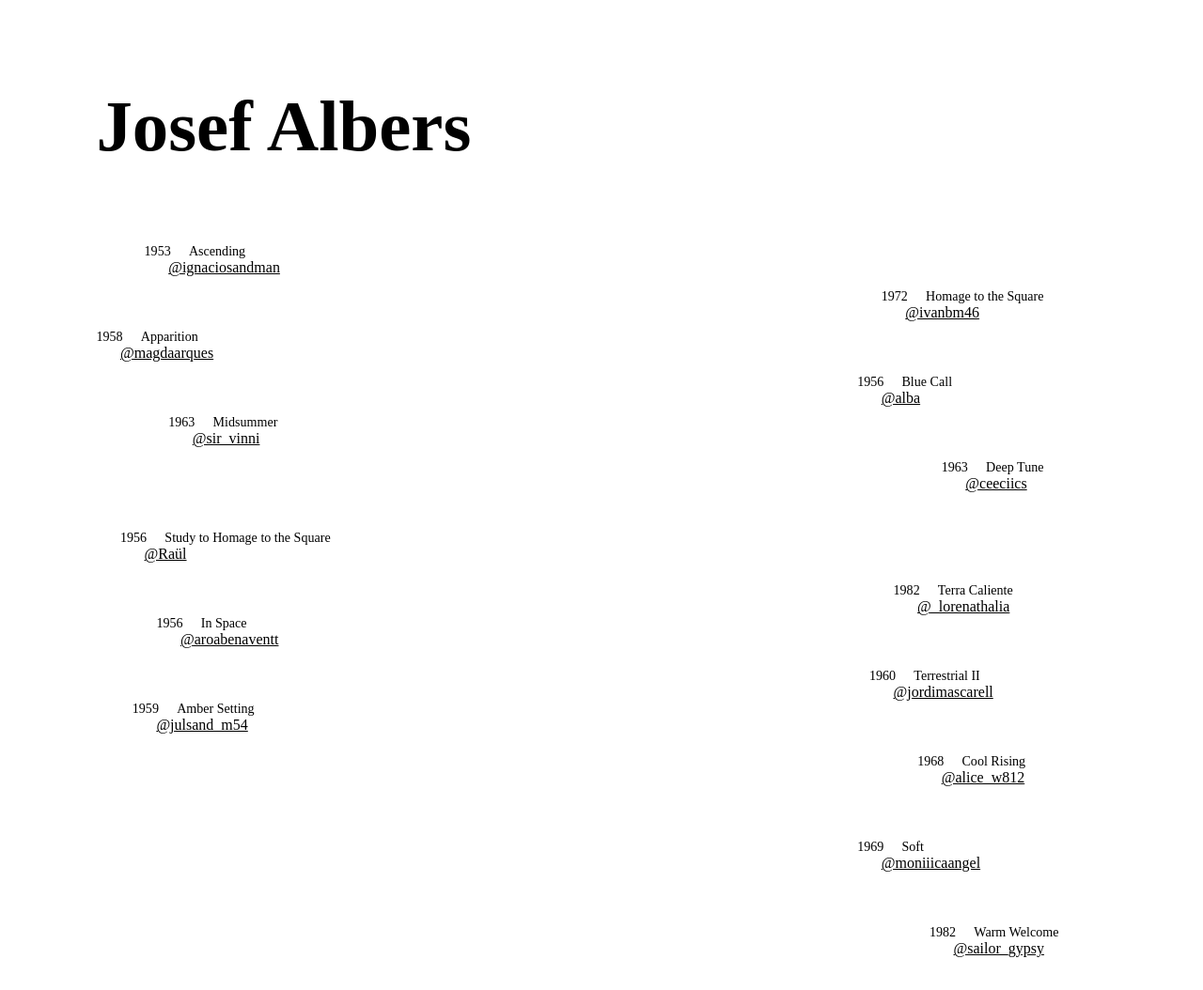
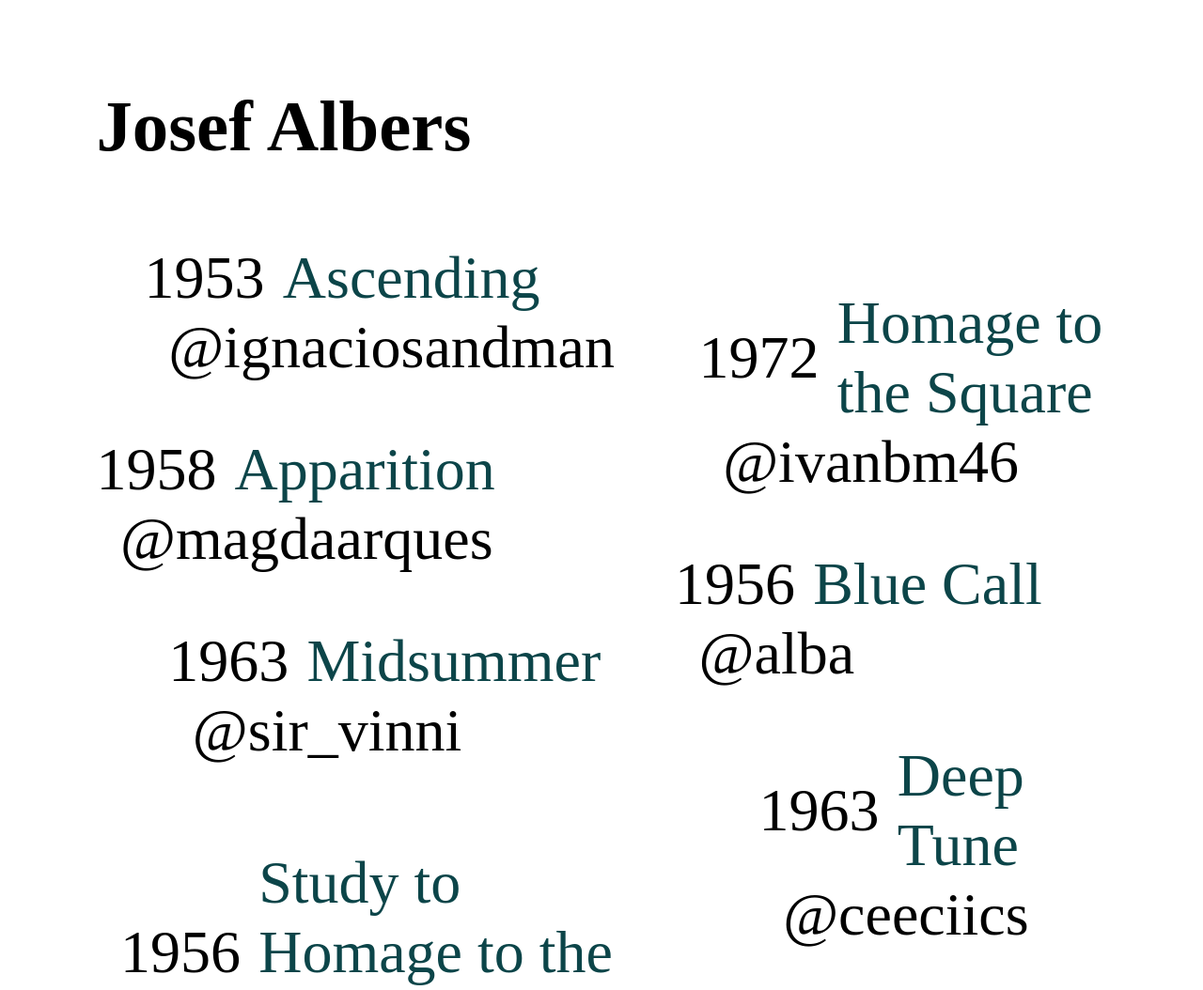
Before and after one commit to raupiemen-dev/Ra-l_Piera_p5_2_Edici-de-codi-i-disseny_Recursos_interactius., a plain HTML site: page index.html in a window 1280 px wide. Shown: the top 1054 px of the page at 94% size. Drawn offline with Linux system fonts and the light colour scheme.

Commit message:
Update index.html

```diff
--- a/index.html
+++ b/index.html
@@ -8,11 +8,12 @@
     body {
       margin: 0;
       padding: 5vh 8vw;
-      font-family: "Times New Roman", serif;
+      font-family: "mauritius", serif;
       background-color: white;
       display: flex;
       flex-direction: column;
       align-items: flex-start;
+      font-size: 5vw;
     }
 
     h1 {
@@ -42,17 +43,23 @@
       display: flex;
       flex-direction: column;
     }
-
     .year-title {
       display: flex;
       align-items: center;
       gap: 1.5vw;
-      font-size: 1.1vw;
+      font-size: 5vw;
     }
 
     .user {
       margin-left: 2vw;
-      text-decoration: underline;
+      text-decoration: none;
+      font-size: 5vw;
+    }
+
+    a {
+      text-decoration: none;
+      color: rgb(12, 69, 73);
+      font-size: 5vw;
     }
 
     /* Márgenes especiales por obra */
@@ -83,7 +90,8 @@
     <div class="col">
       <div class="work ascending">
         <div class="year-title">
-          <span>1953</span><span>Ascending</span>
+          <span>1953</span>
+          <span> <a href="https://igonzalez86.github.io/p5/pages/nachogonzalez.html">Ascending</a></span>
         </div>
         <span class="user">@ignaciosandman</span>
       </div>
@@ -91,7 +99,7 @@
       <div class="work apparition">
         <div class="year-title">
           <span>1958</span>
-          <span>Apparition</span>
+          <span><a href="magdaarques.html - https://arquesm.github.io/p5gp2526/pages/magdaarques.html">Apparition</a></span>
         </div>
         <span class="user">@magdaarques</span>
       </div>
@@ -99,7 +107,7 @@
       <div class="work midsummer">
         <div class="year-title">
           <span>1963</span>
-          <span>Midsummer</span>
+          <span> <a href="https://vinnich95.github.io/P5/pages/vinnichv.html">Midsummer</a></span>
         </div>
         <span class="user">@sir_vinni</span>
       </div>
@@ -107,7 +115,7 @@
       <div class="work study-homage">
         <div class="year-title">
           <span>1956</span>
-          <span>Study to Homage to the Square</span>
+          <span><a href="https://raupiemen-dev.github.io/Ra-l_Piera_p5_Edici-de-codi-i-disseny_Recursos_interactius./pages/raulpiera.html">Study to Homage to the Square</a></span>
         </div>
         <span class="user">@Raül</span>
       </div>
@@ -115,7 +123,7 @@
       <div class="work in-space">
         <div class="year-title">
           <span>1956</span>
-          <span>In Space</span>
+          <span><a href="https://arooa04.github.io/p5/pages/aroabenavent.html">In Space</a></span>
         </div>
         <span class="user">@aroabenaventt</span>
       </div>
@@ -123,7 +131,7 @@
       <div class="work amber-setting">
         <div class="year-title">
           <span>1959</span>
-          <span>Amber Setting</span>
+          <span><a href="https://julsand54.github.io/p5/pages/juliaandreu.html">Amber Setting</a></span>
         </div>
         <span class="user">@julsand_m54</span>
       </div>
@@ -134,7 +142,7 @@
       <div class="work homage-square">
         <div class="year-title">
           <span>1972</span>
-          <span>Homage to the Square</span>
+          <span><a href="https://ivanbermir.github.io/Josef-Albers/pages/ivanbm.html">Homage to the Square</a></span>
         </div>
         <span class="user">@ivanbm46</span>
       </div>
@@ -142,7 +150,7 @@
       <div class="work blue-call">
         <div class="year-title">
           <span>1956</span>
-          <span>Blue Call</span>
+          <span><a href="https://albcassal-a.github.io/p5/">Blue Call</a></span>
         </div>
         <span class="user">@alba</span>
       </div>
@@ -150,7 +158,7 @@
       <div class="work deep-tune">
         <div class="year-title">
           <span>1963</span>
-          <span>Deep Tune</span>
+          <span><a href="https://ceciccs.github.io/p5/pages/ceciserrano.html">Deep Tune</a></span>
         </div>
         <span class="user">@ceeciics</span>
       </div>
@@ -158,7 +166,7 @@
       <div class="work terra-caliente">
         <div class="year-title">
           <span>1982</span>
-          <span>Terra Caliente</span>
+          <span><a href="https://pulidoloren.github.io/PRACTICA-5/pages/lorenpulido.html">Terra Caliente</a></span>
         </div>
         <span class="user">@_lorenathalia</span>
       </div>
@@ -166,7 +174,7 @@
       <div class="work terrestrial-ii">
         <div class="year-title">
           <span>1960</span>
-          <span>Terrestrial II</span>
+          <span><a href="https://jordimascarell.github.io/ACTIVIDAD-5/pages/jordimascarell.html">Terrestrial II</a></span>
         </div>
         <span class="user">@jordimascarell</span>
       </div>
@@ -174,7 +182,7 @@
       <div class="work cool-rising">
         <div class="year-title">
           <span>1968</span>
-          <span>Cool Rising</span>
+          <span><a href="https://aliciagandia.github.io/p5/pages/alicia.html">Cool Rising</a></span>
         </div>
         <span class="user">@alice_w812</span>
       </div>
@@ -182,7 +190,7 @@
       <div class="work soft">
         <div class="year-title">
           <span>1969</span>
-          <span>Soft</span>
+          <span> <a href="https://monicaangelperez.github.io/p5/pages/monica.html">Soft</a></span>
         </div>
         <span class="user">@moniiicaangel</span>
       </div>
@@ -190,10 +198,11 @@
       <div class="work warm-welcome">
         <div class="year-title">
           <span>1982</span>
-          <span>Warm Welcome</span>
+          <span><a href="https://joaperdel-cpu.github.io/P5PG2526/pages/joanperez.html">Warm Welcome</a></span>
         </div>
         <span class="user">@sailor_gypsy</span>
       </div>
+
     </div>
   </div>
 </body>
```
